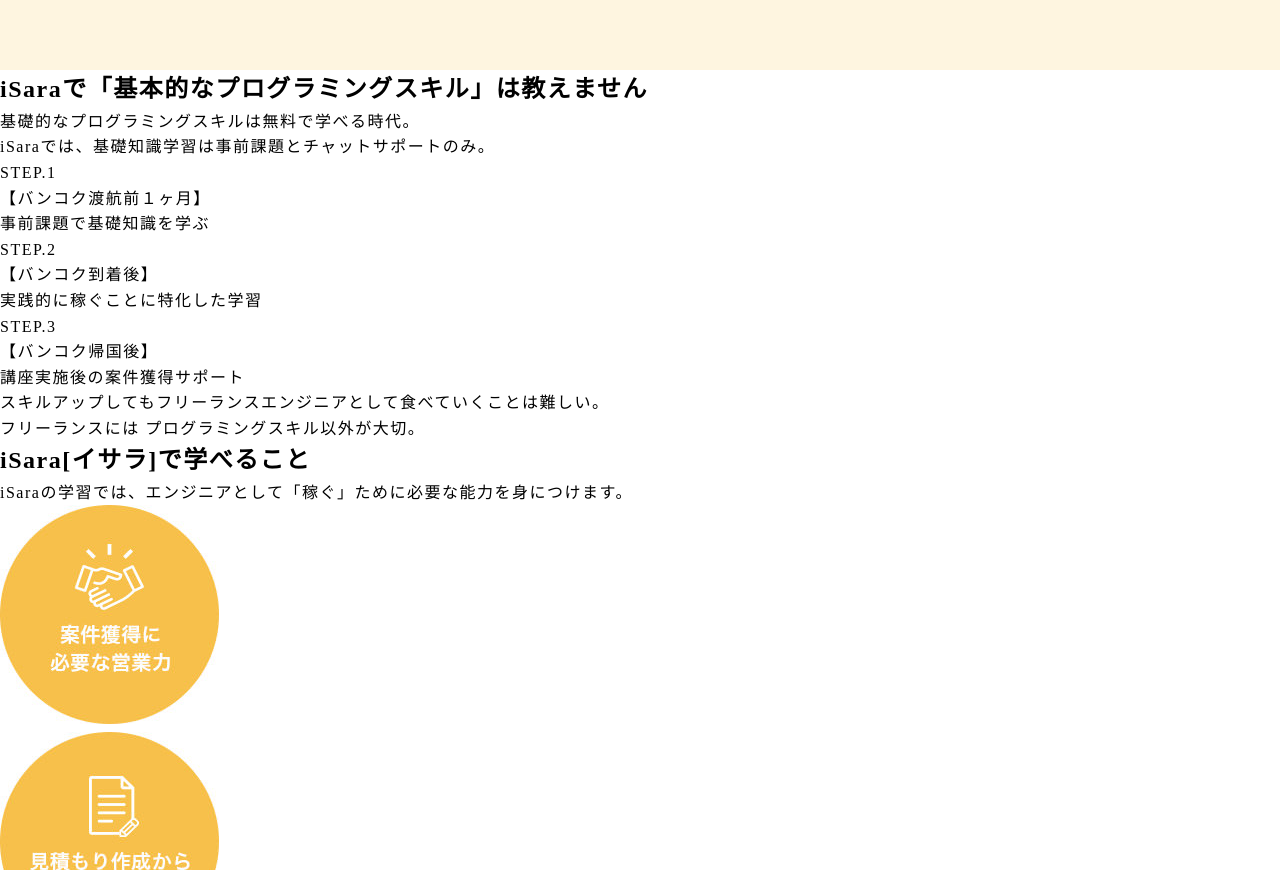
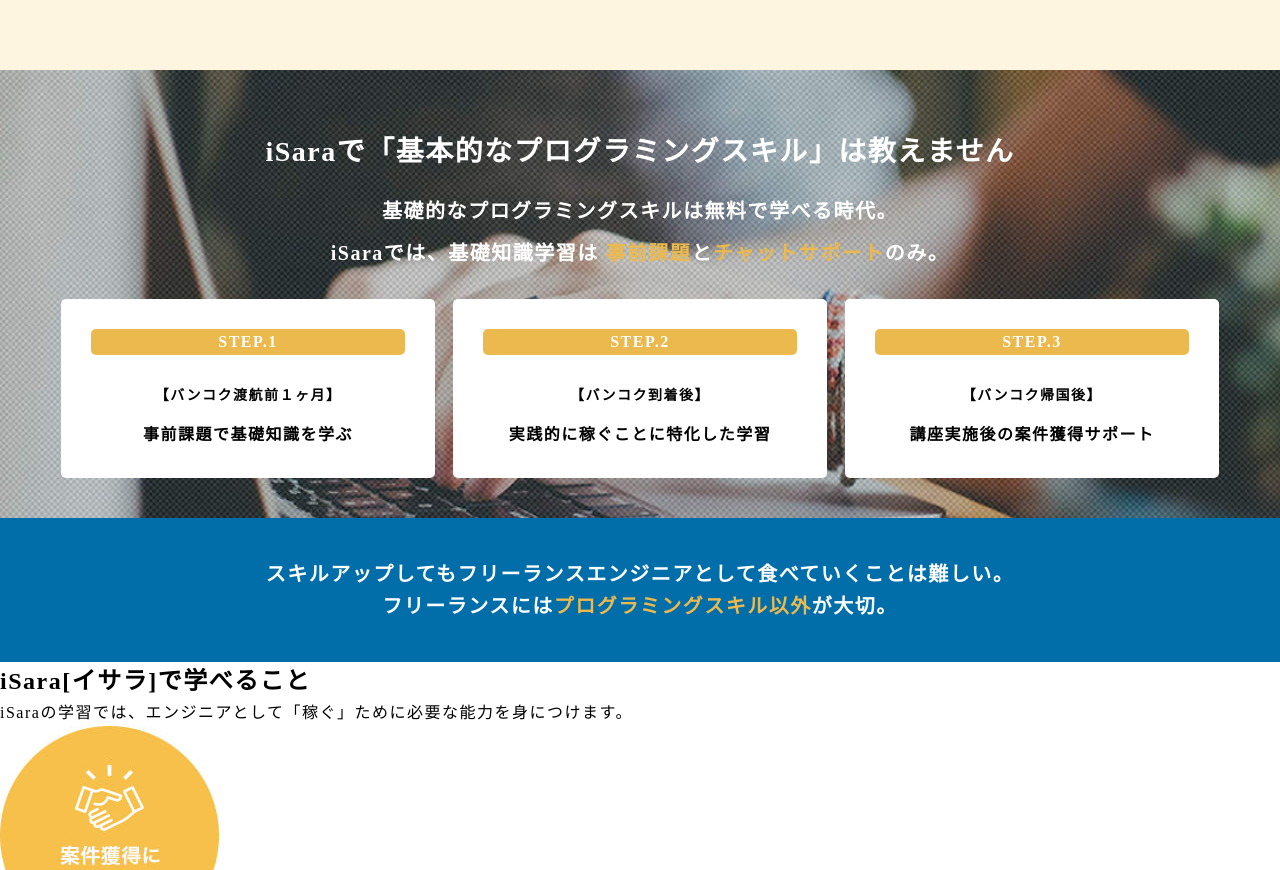
Before and after one commit to nanako-mori/copy_website, a website: page index.html in a window 1280 px wide. Shown: the part 2214-3084 px from the top of the page. Drawn offline with Linux system fonts and the light colour scheme.

Commit message:
2つ目のabout部分を作成

```diff
--- a/index.html
+++ b/index.html
@@ -107,30 +107,34 @@
                 </ul>
             </div>
         </section>
-        <section>
-            <h2>iSaraで「基本的なプログラミングスキル」は教えません</h2>
-            <p>基礎的なプログラミングスキルは無料で学べる時代。</p>
-            <p>iSaraでは、基礎知識学習は事前課題とチャットサポートのみ。</p>
-            <ul>
+        <section class="study">
+            <h2 class="study_title">iSaraで「基本的なプログラミングスキル」は教えません</h2>
+            <p class="study_subtitle">基礎的なプログラミングスキルは無料で学べる時代。</p>
+            <p class="study_subtitle">iSaraでは、基礎知識学習は <span class="colored_strong">事前課題</span>と<span class="colored_strong">チャットサポート</span>のみ。</p>
+            <div class="step_wrapper">
+                <ul class="step_list">
                     <li>
-                    <p>STEP.1</p>
+                        <h3 class="step_title">STEP.1</h3>
                         <p>【バンコク渡航前１ヶ月】</p>
                         <p>事前課題で基礎知識を学ぶ</p>
                     </li>
                     <li>
-                    <p>STEP.2</p>
+                        <h3 class="step_title">STEP.2</h3>
                         <p>【バンコク到着後】</p>
                         <p>実践的に稼ぐことに特化した学習</p>
                     </li>
                     <li>
-                    <p>STEP.3</p>
+                        <h3 class="step_title">STEP.3</h3>
                         <p>【バンコク帰国後】</p>
                         <p>講座実施後の案件獲得サポート</p>
                     </li>
                 </ul>
+            </div>
+        </section>
+        <div class="catch_copy02">
             <p>スキルアップしてもフリーランスエンジニアとして食べていくことは難しい。</p>
-            <p>フリーランスには プログラミングスキル以外が大切。</p>
-        </section>
+            <p>フリーランスには<span class="colored_strong">プログラミングスキル以外</span>が大切。</p>
+        </div>
         <section>
             <h2>iSara[イサラ]で学べること</h2>
             <p>iSaraの学習では、エンジニアとして「稼ぐ」ために必要な能力を身につけます。</p>
--- a/static/sass/_settings.scss
+++ b/static/sass/_settings.scss
@@ -44,10 +44,10 @@
     text-align: center;
 }
 
-@mixin textWhiteBold($font) {
+@mixin textBold($font, $color: #{$colorWhite}) {
     font-size: $font;
     font-weight: 600;
-    color: $colorWhite;
+    color: $color;
 }
 
 @mixin flexCenter {
--- a/static/sass/style.scss
+++ b/static/sass/style.scss
@@ -65,7 +65,7 @@
 }
 
 .get_skill {
-    @include textWhiteBold($fontLg);
+    @include textBold($fontLg);
     margin-bottom: 10px;
     text-align: center;
 }
@@ -84,14 +84,14 @@
 
 .contact_btn_lg {
     @include contactBtn(50px, 25px 50px);
-    @include textWhiteBold(28px);
+    @include textBold(28px);
     display: block;
     max-width: 1028px;
     margin: 45px auto;
 }
 
 .period {
-    @include textWhiteBold(21px);
+    @include textBold(21px);
     margin-bottom: 10px;
     text-align: center;
 }
@@ -208,3 +208,69 @@
         }
     }
 }
+
+.study {
+    padding: 40px 0;
+    text-align: center;
+    background: url(../images/aboutsecondbg.jpg) no-repeat;
+    background-position: center;
+    background-size: cover;
+}
+
+.study_title {
+    @include textBold(28px);
+    margin: 20px auto;
+}
+
+.study_subtitle {
+    @extend .skills_title;
+    color: $colorWhite;
+}
+
+.colored_strong {
+    @include textBold(20px, $accentColor01);
+}
+
+.step_wrapper {
+    width: $contentsWidthLg;
+    margin: 30px auto 0;
+}
+
+.step_list {
+    @include flexCenter;
+    li {
+        width: 32%;
+        padding: 30px 30px 20px;
+        font-weight: 600;
+        background-color: $colorWhite;
+        border-radius: 5px;
+        p {
+            &:nth-of-type(1) {
+                margin-bottom: 15px;
+                font-size: $fontSm;
+            }
+            &:nth-of-type(2) {
+                margin-bottom: 10px;
+            }
+        }
+        &:nth-of-type(2) {
+            margin: 0 1.5%;
+        }
+    }
+}
+
+.step_title {
+    margin-bottom: 30px;
+    background-color: $accentColor01;
+    border-radius: 5px;
+    @include textBold($fontMd);
+}
+
+.catch_copy02 {
+    padding: 40px 0;
+    text-align: center;
+    background-color: $accentColor03;
+    p {
+        @include textBold(20px);
+    }
+}
```
Also changed, not shown: static/css/style.css, 1 other file. Lines whose indentation alone changed are shown as unchanged.
